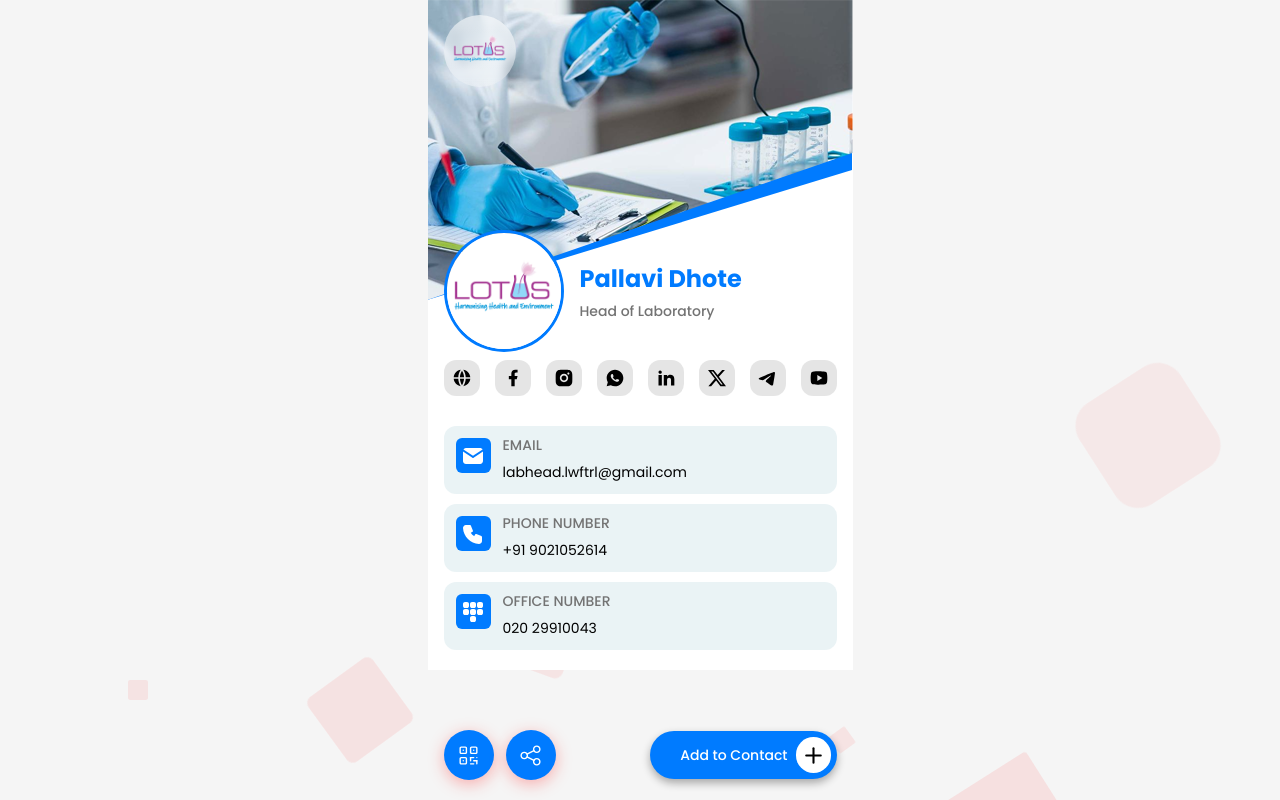
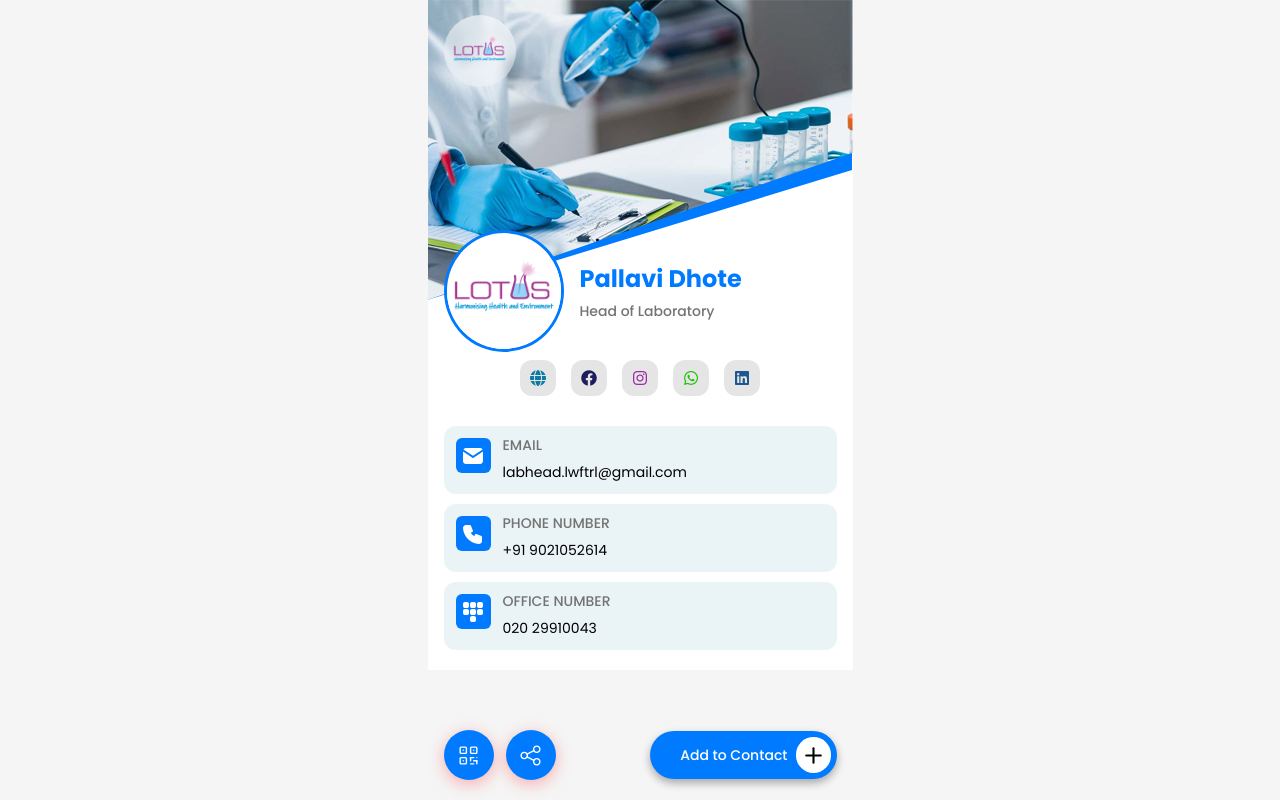
Before and after one commit to designernetcom/lotus-card, a plain HTML site: page index.html in a window 1280 px wide. Drawn offline with Linux system fonts and the light colour scheme.

Commit message:
first commit

```diff
--- a/assets/css/style.css
+++ b/assets/css/style.css
@@ -325,7 +325,7 @@ ul {
 	width: 36px;
 	height: 36px;
 	border-radius: 50%;
-	background: #007bff;
+	/* background: #007bff; */
 	transition: 0.3s;
 }
 
@@ -947,7 +947,7 @@ div#ui-datepicker-div {
 }
 
 .social-media-img:hover {
-	background: #007bff;
+	/* background: #007bff; */
 	transition: all .3s ease;
 }
 
@@ -1519,3 +1519,27 @@ button.btn-close {
 .header-logo img {
 	width: 60px;
 }
+
+@media (max-width: 500px) {
+.social-icon-content {
+gap: 10px;
+}
+}
+.facebook i {
+	color: #1c1c5e;
+}
+.website i {
+	color: #0c7aa3;
+}
+.instagram i {
+	color: #9f2ca7;
+}
+.whatsapp i {
+	color: #1dbf05;
+}
+.linkedin i {
+	color: #1d5790;
+}
+.social-media-img i {
+	font-size: 25px;
+}
--- a/index.html
+++ b/index.html
@@ -18,34 +18,8 @@
 <body>
 	<div class="site-content">
 		<!-- Preloader start -->
-		<div class="preloader">
-			<div class="darksoul-layout ">
-				<div class="darksoul-grid">
-					<div class="item1"></div>
-					<div class="item2"></div>
-					<div class="item4"></div>
-					<div class="item3"></div>
-				</div>
-			</div>
-		</div>
-		<!-- Preloader end -->
-		<!-- Bg animation start -->
-		<div class="area">
-			<ul class="circles">
-				<li></li>
-				<li></li>
-				<li></li>
-				<li></li>
-				<li></li>
-				<li></li>
-				<li></li>
-				<li></li>
-				<li></li>
-				<li></li>
-			</ul>
-		</div>
-		<!-- Bg animation end -->
-		<!-- Ceo content start -->
+
+
 		<section id="ceo-main" class="ceo-content">
 			<header class="header">
 				<div class="header-content">
@@ -74,45 +48,34 @@
 			</div>
 			<div class="social-icon-content container">
 				<a href="index.html">
-					<div class="social-icon-content-wrap" >
-						<img src="assets/images/social-icon/icon1.svg" alt="social-icon">
+					<div class="social-icon-content-wrap website" >
+
+						<i class="fa-solid fa-globe"></i>
 					</div>
 				</a>
 				<a href="https://www.facebook.com/" target="_blank">
-					<div class="social-icon-content-wrap" >
-						<img src="assets/images/social-icon/icon2.svg" alt="social-icon">
+					<div class="social-icon-content-wrap facebook" >
+						<i class="fa-brands fa-facebook"></i>
 					</div>
 				</a>
 				<a href="https://www.instagram.com/" target="_blank">
-					<div class="social-icon-content-wrap" >
-						<img src="assets/images/social-icon/icon3.svg" alt="social-icon">
+					<div class="social-icon-content-wrap instagram" >
+						<i class="fa-brands fa-instagram"></i>
 					</div>
 				</a>
 				<a href="https://wa.me/+1234567890" target="_blank">
-					<div class="social-icon-content-wrap" >
-						<img src="assets/images/social-icon/icon4.svg" alt="social-icon">
+					<div class="social-icon-content-wrap whatsapp" >
+						<i class="fa-brands fa-whatsapp"></i>
 					</div>
 				</a>
 				<a href="https://www.linkedin.com/" target="_blank">
-					<div class="social-icon-content-wrap" >
-						<img src="assets/images/social-icon/icon5.svg" alt="social-icon">
+					<div class="social-icon-content-wrap linkedin" >
+						<i class="fa-brands fa-linkedin"></i>
 					</div>
 				</a>
-				<a href="https://x.com/" target="_blank">
-					<div class="social-icon-content-wrap" >
-						<img src="assets/images/social-icon/icon6.svg" alt="social-icon">
-					</div>
-				</a>
-				<a href="https://web.telegram.org/a/" target="_blank">
-					<div class="social-icon-content-wrap" >
-						<img src="assets/images/social-icon/icon7.svg" alt="social-icon">
-					</div>
-				</a>
-				<a href="https://www.youtube.com/" target="_blank">
-					<div class="social-icon-content-wrap" >
-						<img src="assets/images/social-icon/icon8.svg" alt="social-icon">
-					</div>
-				</a>
+
+
+
 			</div>
 
 
@@ -190,14 +153,7 @@
 								<p>Scan me</p>
 							</div>
 						</div>
-						<div class="qr-btn mt-10">
-							<div class="btn1">
-								<a href="javascript:void(0)" onclick="downloadImage()">Download</a>
-							</div>
-							<div class="btn1">
-								<a href="javascript:void(0)" onclick="shareImage()">Share</a>
-							</div>
-						</div>
+
 					</div>
 				</div>
 			</div>
@@ -213,30 +169,19 @@
 					</div>
 					<div class="modal-body">
 						<div class="social-media-content">
-							<div class="social-media-img">
-								<a href="https://www.facebook.com/" target="_blank"><img src="assets/images/social-icon/icon2.svg" alt="social-icon"></a>
+							<div class="social-media-img facebook">
+								<a href="https://www.facebook.com/" target="_blank"><i class="fa-brands fa-facebook"></i></a>
 							</div>
-							<div class="social-media-img">
-								<a href="https://www.instagram.com/" target="_blank"><img src="assets/images/social-icon/icon3.svg" alt="social-icon"></a>
+							<div class="social-media-img instagram">
+								<a href="https://www.instagram.com/" target="_blank"><i class="fa-brands fa-instagram"></i></a>
 							</div>
-							<div class="social-media-img">
-								<a href="https://wa.me/+1234567890" target="_blank"><img src="assets/images/social-icon/icon4.svg" alt="social-icon"></a>
+							<div class="social-media-img whatsapp">
+								<a href="https://wa.me/+1234567890" target="_blank"><i class="fa-brands fa-whatsapp"></i></a>
 							</div>
-							<div class="social-media-img">
-								<a href="https://www.linkedin.com/" target="_blank"><img src="assets/images/social-icon/icon5.svg" alt="social-icon"></a>
+							<div class="social-media-img linkedin">
+								<a href="https://www.linkedin.com/" target="_blank"><i class="fa-brands fa-linkedin"></i></a>
 							</div>
-							<div class="social-media-img">
-								<a href="https://x.com/" target="_blank"><img src="assets/images/social-icon/icon6.svg" alt="social-icon"></a>
-							</div>
-							<div class="social-media-img">
-								<a href="https://web.telegram.org/a/" target="_blank"><img src="assets/images/social-icon/icon7.svg" alt="social-icon"></a>
-							</div>
-							<div class="social-media-img">
-								<a href="https://analytics.pinterest.com/login/" target="_blank"><img src="assets/images/social-icon/icon10.svg" alt="social-icon"></a>
-							</div>
-							<div class="social-media-img">
-								<a href="mailto:jordan.smith@mail.com" target="_blank"><img src="assets/images/social-icon/icon9.svg" alt="social-icon"></a>
-							</div>
+
 						</div>
 					</div>
 				</div>
```
